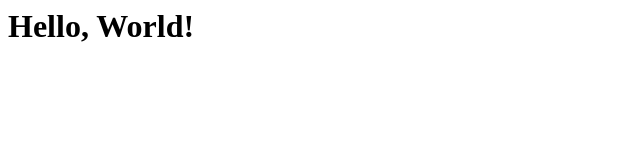
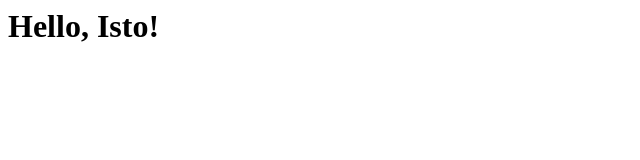
Before and after one commit to istobarton/istobarton.github.io, a website: page index.html in a window 1280 px wide. Shown: the full height of the page, 0-640 px from the left. Drawn offline with Linux system fonts and the light colour scheme.

Commit message:
testing streams

```diff
--- a/index.html
+++ b/index.html
@@ -1 +1 @@
-<h1>Hello, World!<h1>
+<h1>Hello, Isto!<h1>
```
